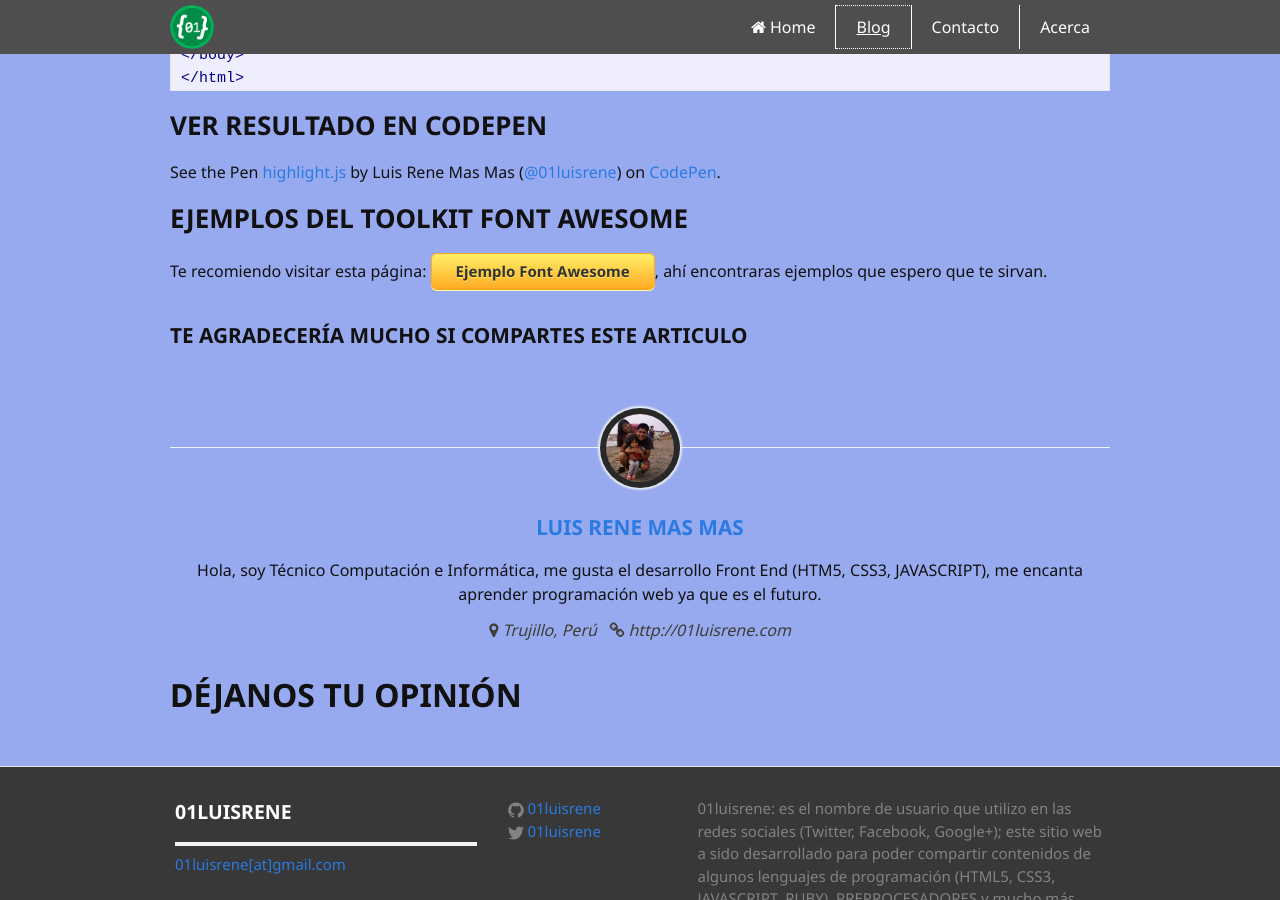
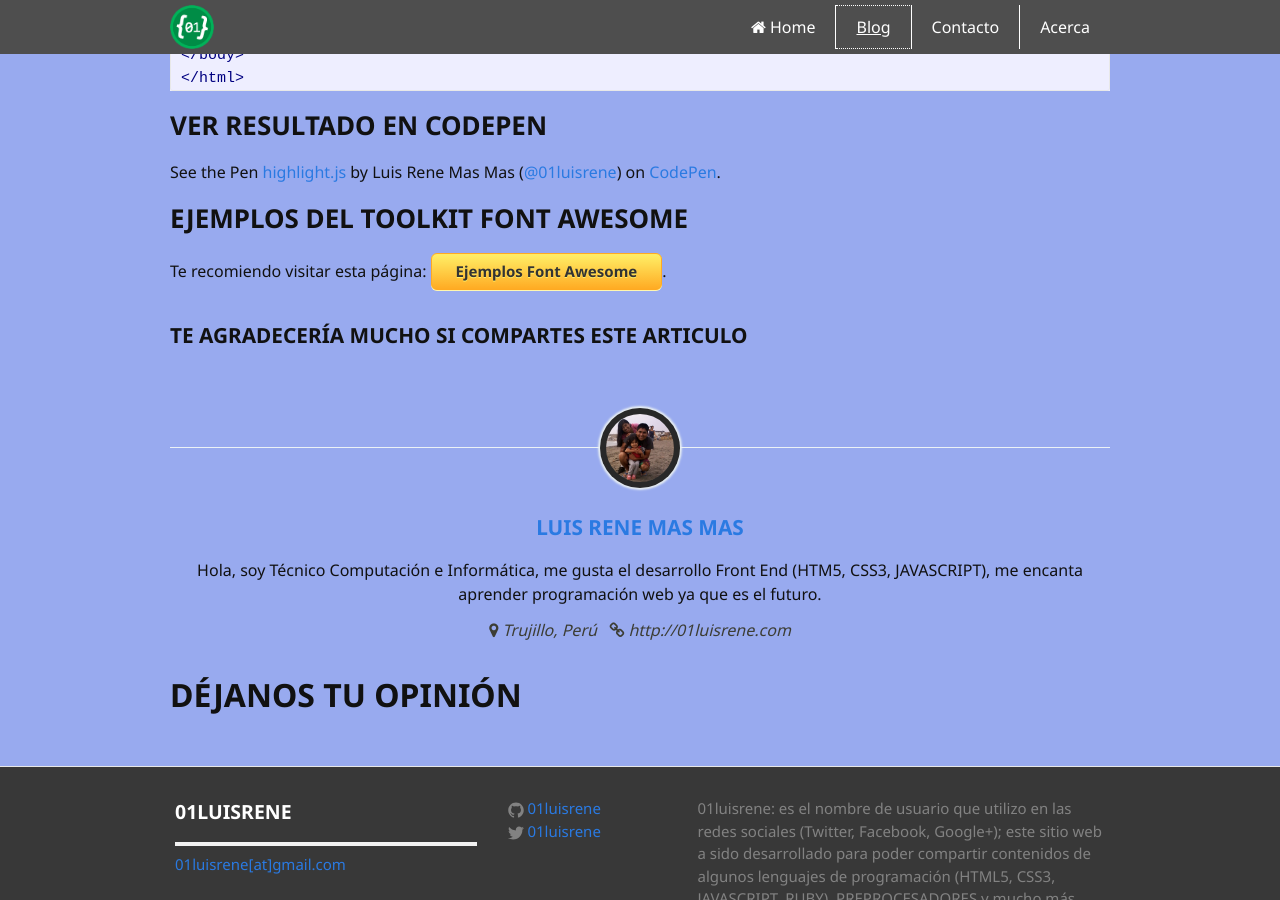
Before and after one commit to 01luisrene/Blog-Jekyll, a Jekyll site: the page built from _posts/2016-01-22-utilizar-toolkit-font-awesome.md, in a window 1280 px wide and 900 px high, scrolled down 2029 px. Built offline with Jekyll 4.4.1, drawn with Linux system fonts in a browser that asks for light colours; comment, search, counter and statistics services are not loaded; some of the changed text lies outside the part shown.

Commit message:
Utilizar el Toolkit Font Awesome
actualizando la info

```diff
--- a/_posts/2016-01-22-utilizar-toolkit-font-awesome.md
+++ b/_posts/2016-01-22-utilizar-toolkit-font-awesome.md
@@ -31,7 +31,7 @@ Elige el icono que vas a emplear y dale clic, en la siguiente página te mostrar
 
 Así de simple mi amigo(a) espero que te sea de utilidad para tus proyectos.
 
-### Uso en un proyecto web
+### uso en un proyecto web
 
 Aquí un pequeño código para comprenderlo mejor.
 
@@ -78,4 +78,4 @@ Aquí un pequeño código para comprenderlo mejor.
 
 ### Ejemplos del toolkit Font Awesome
 
-Te recomiendo visitar esta página: <a class="btn btn-link" href="http://fortawesome.github.io/Font-Awesome/examples/" target="_blank">**Ejemplo Font Awesome**</a>, ahí encontraras ejemplos que espero que te sirvan.
+Te recomiendo visitar esta página: <a class="btn btn-link" href="http://fortawesome.github.io/Font-Awesome/examples/" target="_blank">**Ejemplos Font Awesome**</a>.
```
